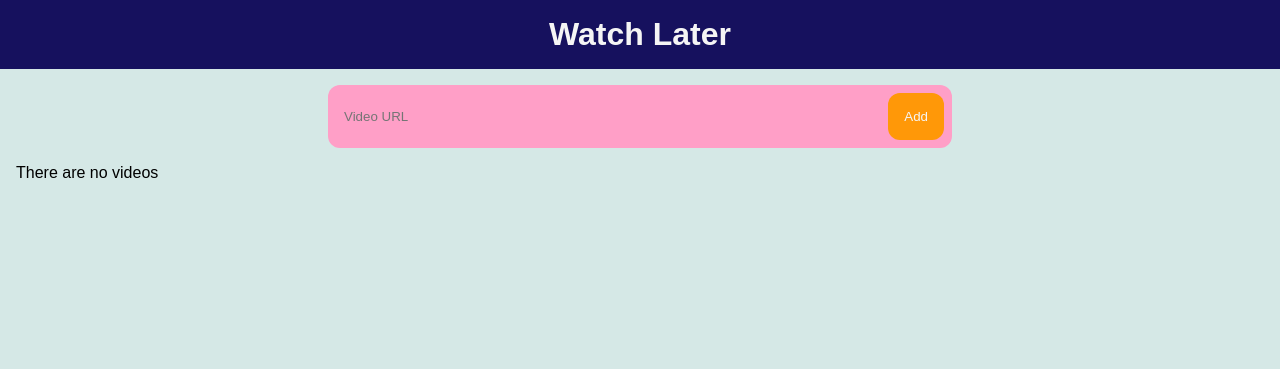
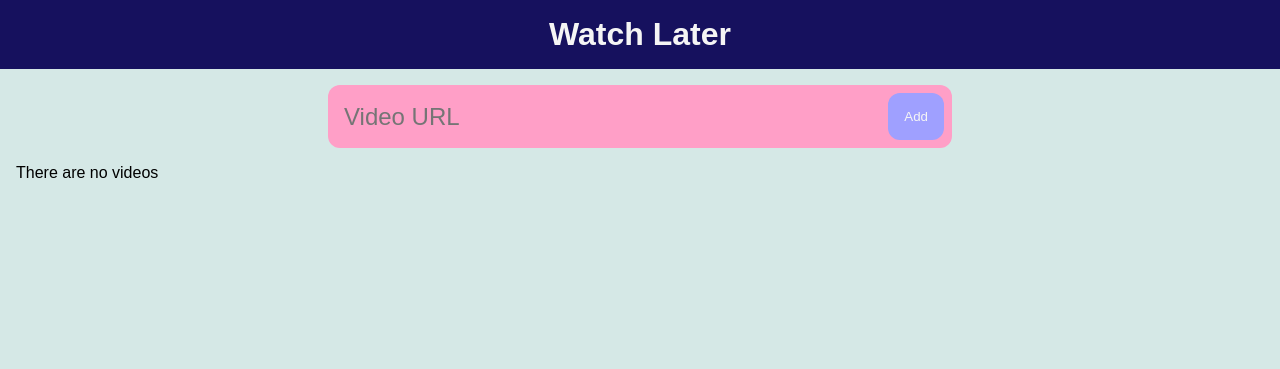
Before and after one commit to salihnayc/Watch-Later, a Python web app: template templates/index.html in a window 1280 px wide. Shown: the top 369 px of the page. Run offline with Jinja, Linux system fonts and the light colour scheme; the template is opened without the code that fills it, so the values that code supplies are empty.

Commit message:
Small CSS Changes

```diff
--- a/static/styles.css
+++ b/static/styles.css
@@ -5,7 +5,6 @@
   --avatar-size: 72px;
   --body: #D5E8E6;
   --form: #FF9FC7;
-  --add-video: #FF9808;
   --text-primary: #0f0f0f;
   --text-secondary: #606060;
   --card-background: #FFF3E3;
@@ -73,6 +72,7 @@ main {
   border: none;
   background: none;
   color: whitesmoke;
+  font-size: 1.5rem;
 }
 
 #addVideoForm input:focus-visible {
@@ -84,7 +84,7 @@ main {
   border: none;
   padding: 16px;
   cursor: pointer;
-  background-color: var(--add-video);
+  background-color: var(--button-details);
   color: whitesmoke;
 }
 
@@ -242,6 +242,7 @@ main {
 @media (max-width: 968px) {
   #details-box {
     flex-direction: column;
+    align-items: stretch;
   }
   #form-div {
     width: 100%;
```
